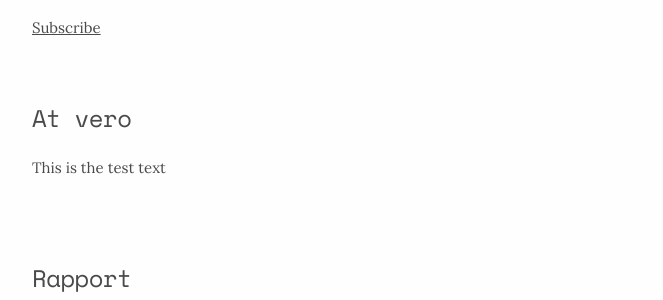
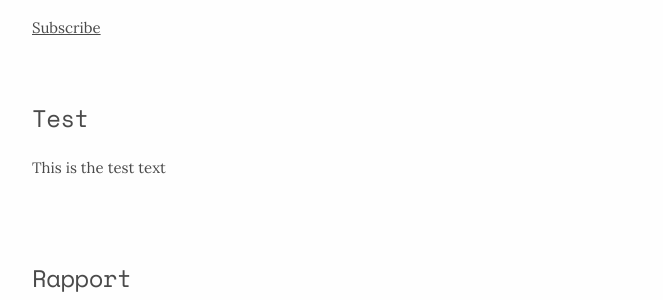
Before and after one commit to brandonkreitler/brandonkreitler.github.io, a Jekyll site: the page built from index.html, in a window 1280 px wide. Shown: the part 314-614 px from the top of the page, without its empty margins (308-971 px from the left). Built offline with Jekyll 4.4.1, drawn with Linux system fonts in a browser that asks for light colours.

Commit message:
Update 2016-12-18-Test.md

```diff
--- a/_posts/2016-12-18-Test.md
+++ b/_posts/2016-12-18-Test.md
@@ -1,6 +1,6 @@
 ---
-layout: Test
-title: At vero
+layout: post
+title: Test
 date: 2016-12-18
 ---
 
```
